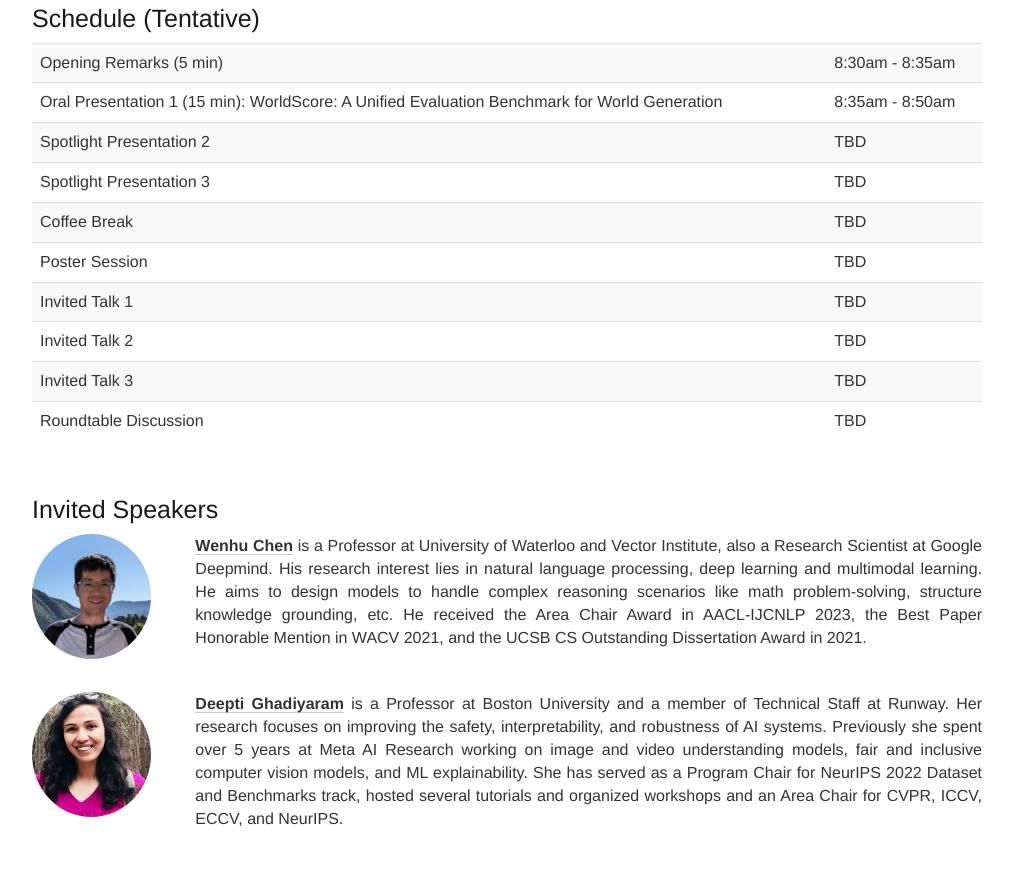
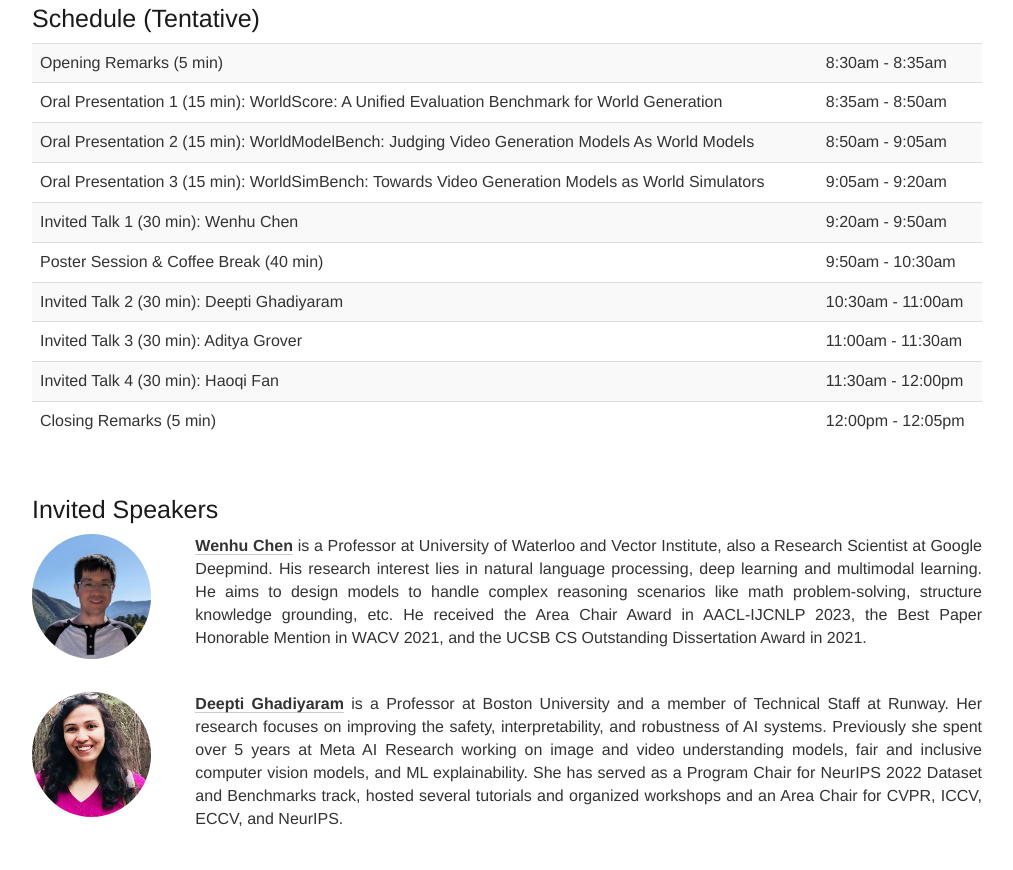
Before and after one commit to worldmodelbench/worldmodelbench.github.io, a plain HTML site: page index.html in a window 1280 px wide. Shown: the part 1457-2327 px from the top of the page, without its empty margins (133-1146 px from the left). Drawn offline with nearby package versions, Linux system fonts and the light colour scheme; some packages are replaced by stand-ins of ours; a script that the page names is missing.

Commit message:
Update index.html

```diff
--- a/index.html
+++ b/index.html
@@ -263,36 +263,36 @@
           <td>8:35am - 8:50am</td>
         </tr>
         <tr>
-          <td>Spotlight Presentation 2</td>
-          <td>TBD</td>
+          <td>Oral Presentation 2 (15 min): WorldModelBench: Judging Video Generation Models As World Models </td>
+          <td>8:50am - 9:05am</td>
         </tr>
         <tr>
-          <td>Spotlight Presentation 3</td>
-          <td>TBD</td>
+          <td>Oral Presentation 3 (15 min): WorldSimBench: Towards Video Generation Models as World Simulators </td>
+          <td>9:05am - 9:20am</td>
         </tr>
         <tr>
-          <td>Coffee Break</td>
-          <td>TBD</td>
+          <td>Invited Talk 1 (30 min): Wenhu Chen</td>
+          <td>9:20am - 9:50am</td>
         </tr>
         <tr>
-          <td>Poster Session</td>
-          <td>TBD</td>
+          <td>Poster Session & Coffee Break (40 min)</td>
+          <td>9:50am - 10:30am</td>
         </tr>
         <tr>
-          <td>Invited Talk 1</td>
-          <td>TBD</td>
+          <td>Invited Talk 2 (30 min): Deepti Ghadiyaram</td>
+          <td>10:30am - 11:00am</td>
         </tr>
         <tr>
-          <td>Invited Talk 2</td>
-          <td>TBD</td>
+          <td>Invited Talk 3 (30 min): Aditya Grover</td>
+          <td>11:00am - 11:30am</td>
         </tr>
         <tr>
-          <td>Invited Talk 3</td>
-          <td>TBD</td>
+          <td>Invited Talk 4 (30 min): Haoqi Fan</td>
+          <td>11:30am - 12:00pm</td>
         </tr>
         <tr>
-          <td>Roundtable Discussion</td>
-          <td>TBD</td>
+          <td>Closing Remarks (5 min)</td>
+          <td>12:00pm - 12:05pm</td>
         </tr>
       </tbody>
     </table>
```
